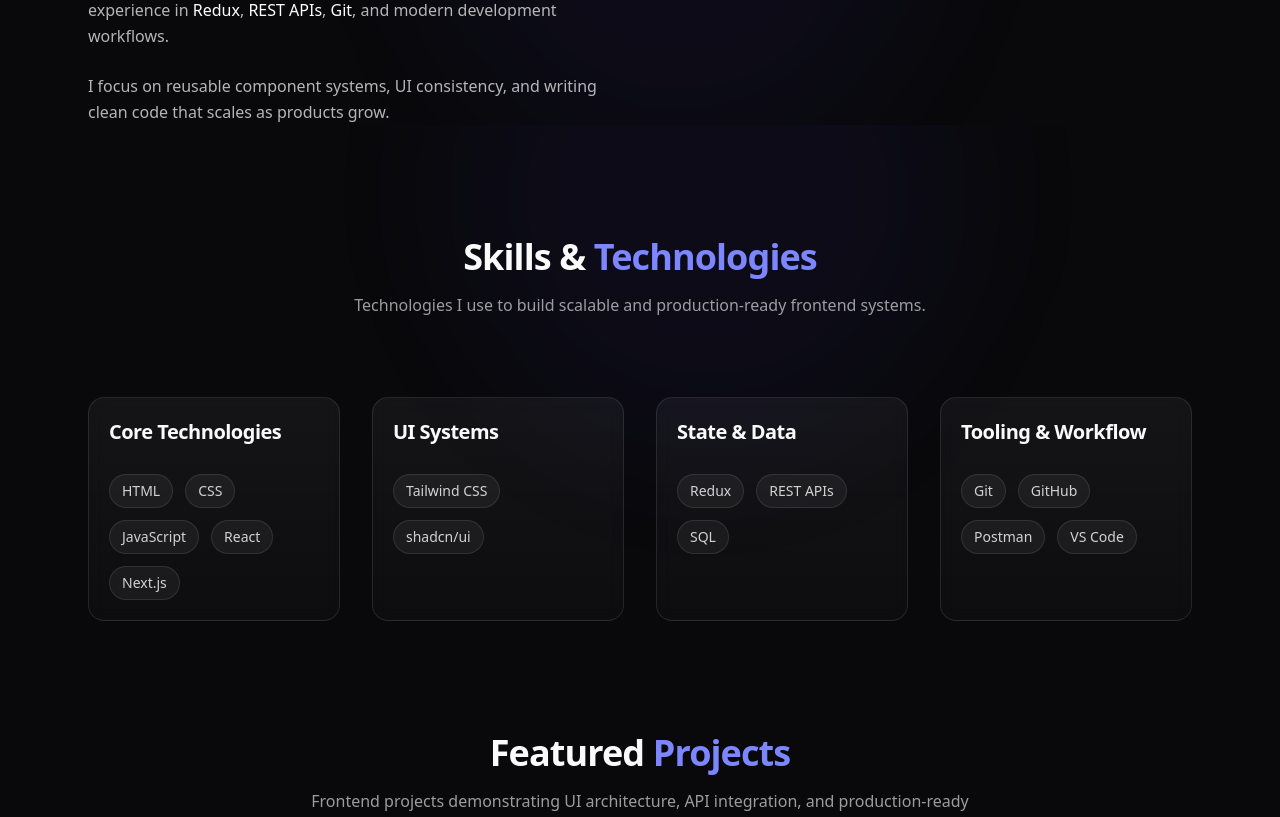
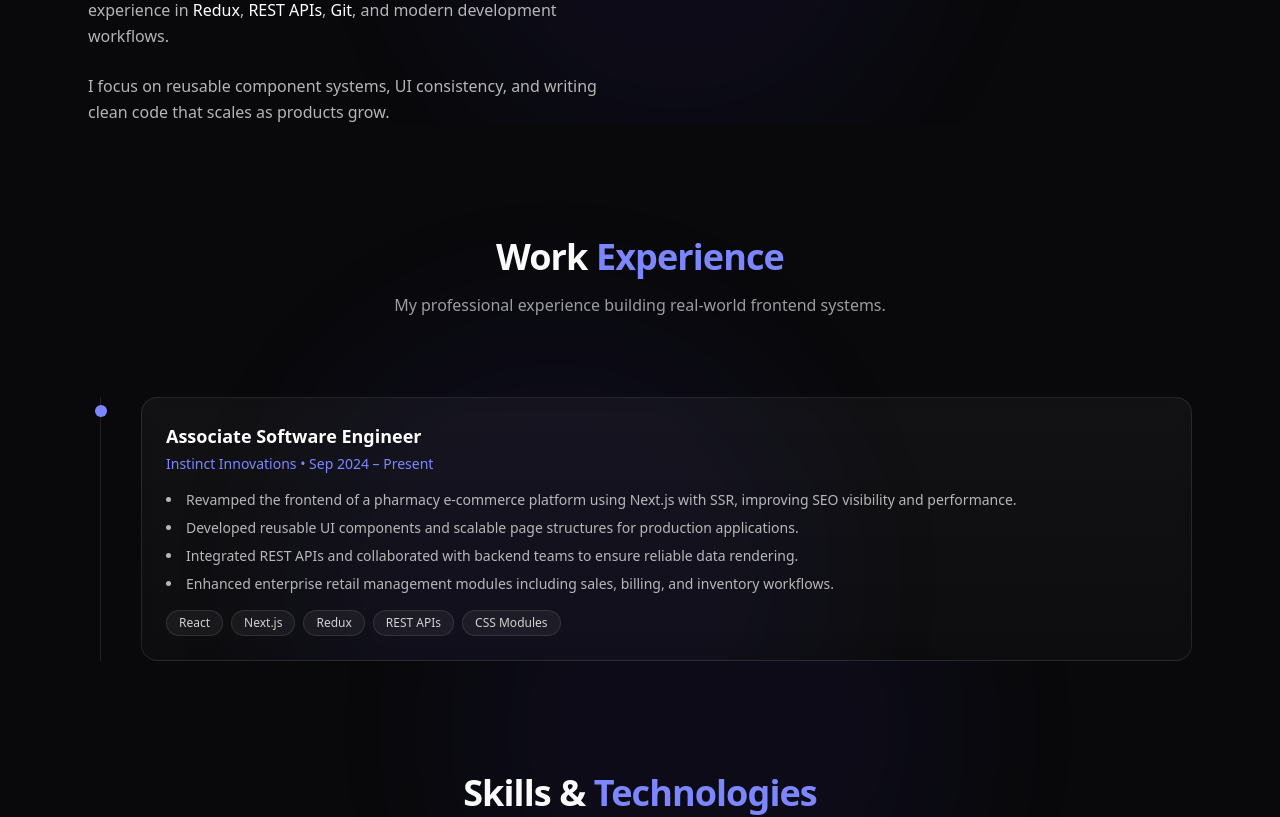
Before and after one commit to YatishPatil1234/portfolio, a Next.js app: page / in a window 1280 px wide. Shown: the part 1280-2097 px from the top of the page. Built offline with nearby package versions, Linux system fonts and the light colour scheme.

Commit message:
Add Experience section and update Navbar for navigation

```diff
--- a/src/app/page.js
+++ b/src/app/page.js
@@ -1,5 +1,6 @@
 import About from "@/components/About";
 import Contact from "@/components/Contact";
+import Experience from "@/components/Experience";
 import Footer from "@/components/Footer";
 import Hero from "@/components/Hero";
 import Projects from "@/components/Projects";
@@ -10,6 +11,7 @@
     <>
       <Hero />
       <About />
+      <Experience />
       <Skills />
       <Projects />
       <Contact />
--- /dev/null
+++ b/src/components/Experience.jsx
@@ -0,0 +1,110 @@
+"use client";
+
+import { motion } from "framer-motion";
+
+const experiences = [
+  {
+    role: "Associate Software Engineer",
+    company: "Instinct Innovations",
+    period: "Sep 2024 – Present",
+    points: [
+      "Revamped the frontend of a pharmacy e-commerce platform using Next.js with SSR, improving SEO visibility and performance.",
+      "Developed reusable UI components and scalable page structures for production applications.",
+      "Integrated REST APIs and collaborated with backend teams to ensure reliable data rendering.",
+      "Enhanced enterprise retail management modules including sales, billing, and inventory workflows.",
+    ],
+    tech: ["React", "Next.js", "Redux", "REST APIs", "CSS Modules"],
+  },
+];
+
+export default function Experience() {
+  return (
+    <section
+      id="experience"
+      className="relative max-w-6xl mx-auto px-6 pt-28 pb-0 overflow-hidden"
+    >
+      {/* Glow */}
+      <div className="absolute inset-0 -z-10">
+        <div className="absolute top-1/3 right-1/3 w-[350px] h-[350px] md:w-[550px] md:h-[550px] bg-indigo-600/5 rounded-full blur-3xl" />
+      </div>
+
+      {/* Header */}
+      <motion.div
+        initial={{ opacity: 0, y: 30 }}
+        whileInView={{ opacity: 1, y: 0 }}
+        viewport={{ once: true }}
+        transition={{ duration: 0.6 }}
+        className="mb-20 text-center"
+      >
+        <h2 className="text-3xl md:text-4xl font-bold tracking-tight">
+          Work <span className="text-indigo-400">Experience</span>
+        </h2>
+
+        <p className="mt-4 text-white/60 max-w-xl mx-auto text-sm sm:text-base">
+          My professional experience building real-world frontend systems.
+        </p>
+      </motion.div>
+
+      {/* Timeline */}
+      <div className="relative border-l border-white/10 ml-3 space-y-12">
+        {experiences.map((exp, index) => (
+          <motion.div
+            key={exp.company}
+            initial={{ opacity: 0, y: 30 }}
+            whileInView={{ opacity: 1, y: 0 }}
+            viewport={{ once: true }}
+            transition={{ delay: index * 0.1 }}
+            className="relative md:pl-10 pl-6"
+          >
+            {/* Dot */}
+            <span className="absolute left-[-6px] top-2 w-3 h-3 bg-indigo-400 rounded-full" />
+
+            {/* Card */}
+            <div
+              className="
+              group relative rounded-2xl p-6
+              bg-gradient-to-b from-white/[0.04] to-white/[0.02]
+              border border-white/10
+              backdrop-blur-sm
+              transition-all duration-300
+              hover:border-indigo-400/40
+              "
+            >
+              <div className="absolute inset-0 rounded-2xl bg-indigo-500/10 opacity-0 group-hover:opacity-100 transition duration-300" />
+
+              <div className="relative z-10">
+                <h3 className="text-lg font-semibold text-white">{exp.role}</h3>
+
+                <p className="text-indigo-400 text-sm mt-1">
+                  {exp.company} • {exp.period}
+                </p>
+
+                <ul className="text-white/70 mt-4 text-sm space-y-2 list-disc list-inside">
+                  {exp.points.map((point, i) => (
+                    <li key={i}>{point}</li>
+                  ))}
+                </ul>
+
+                <div className="flex flex-wrap gap-2 mt-4">
+                  {exp.tech.map((t) => (
+                    <span
+                      key={t}
+                      className="
+                        px-3 py-1 text-xs rounded-full
+                        bg-white/5
+                        text-white/80
+                        border border-white/10
+                      "
+                    >
+                      {t}
+                    </span>
+                  ))}
+                </div>
+              </div>
+            </div>
+          </motion.div>
+        ))}
+      </div>
+    </section>
+  );
+}
--- a/src/components/Navbar.jsx
+++ b/src/components/Navbar.jsx
@@ -5,6 +5,7 @@
 
 const navItems = [
   { name: "About", href: "about" },
+  { name: "Experience", href: "experience" },
   { name: "Skills", href: "skills" },
   { name: "Projects", href: "projects" },
   { name: "Contact", href: "contact" },
```
